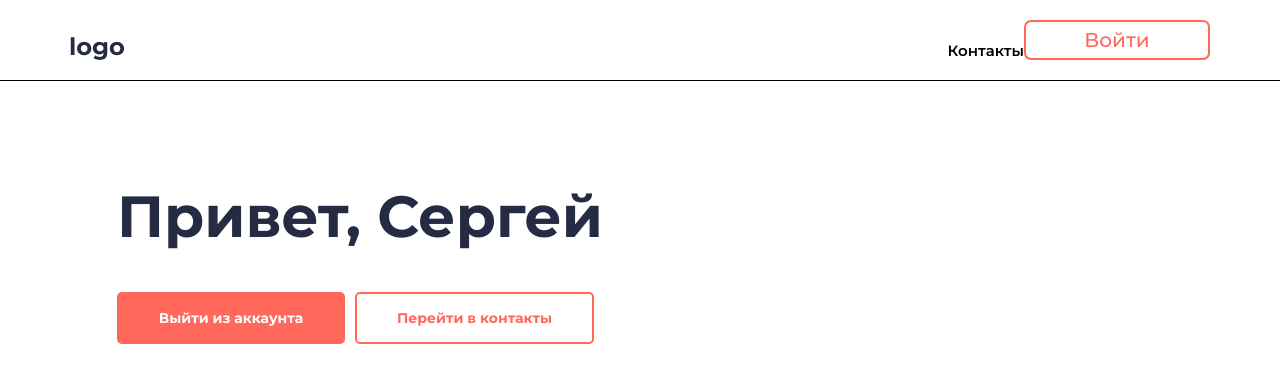
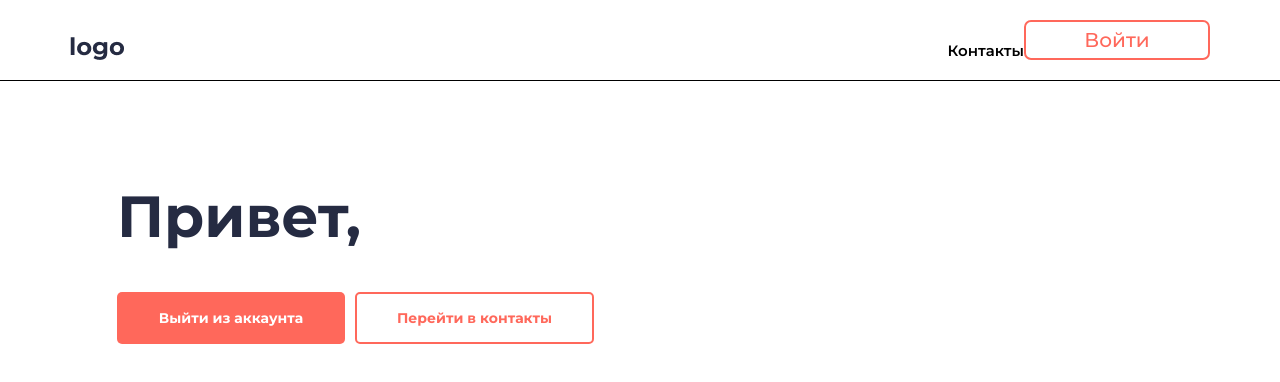
Before and after one commit to antonkrupin/test_frontend, a React (Create React App) app: page /userAccount in a window 1280 px wide. Shown: the top 382 px of the page. Built offline with nearby package versions, Linux system fonts and the light colour scheme.

Commit message:
change userAccount component

```diff
--- a/src/routes/userAccount.jsx
+++ b/src/routes/userAccount.jsx
@@ -1,12 +1,15 @@
 import React from 'react';
+import { useSelector } from 'react-redux';
+import { fetchAuthorizedUser } from '../slices/selectors';
 
 import Button from '../components/Button/Button';
 
 const UserAccount = () => {
+  const userName = useSelector(fetchAuthorizedUser);
   return (
     <div className="title">
       <h1>
-        Привет, Сергей
+        Привет, {userName[0]}
       </h1>
       <div className="interactionButtons">
         <Button text="userAccountPage.exitBtn" styling="filled w228" id="enterBtn"/>
```
